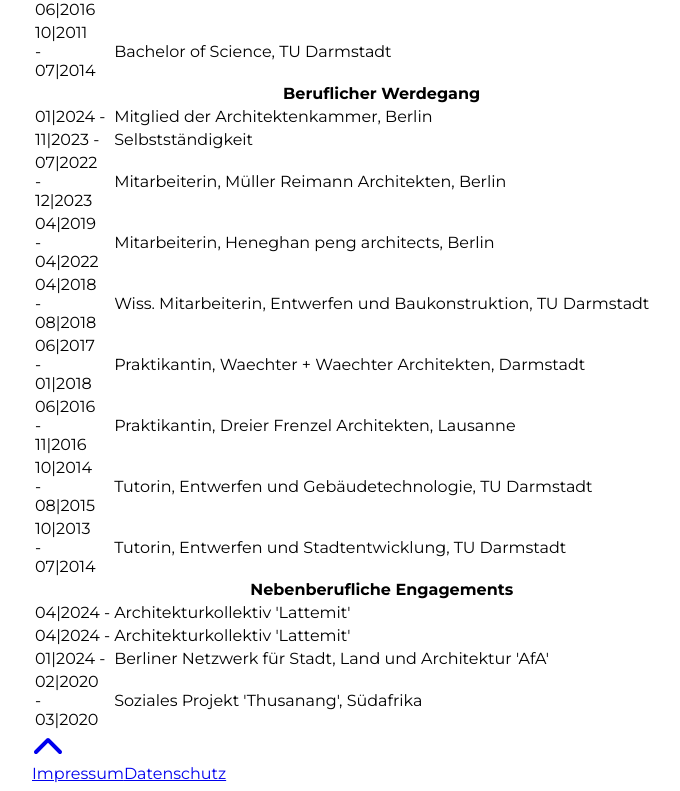
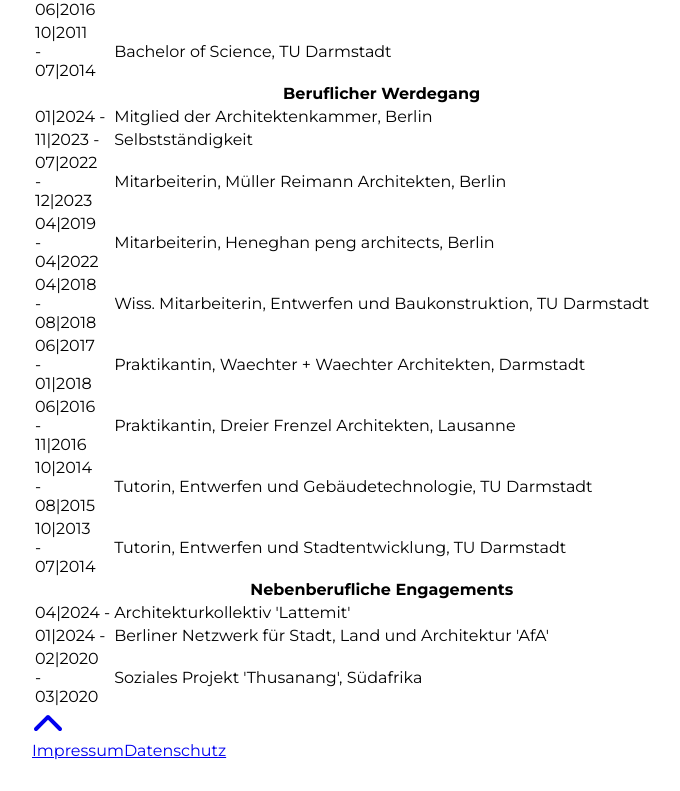
Before and after one commit to ihl-architektur/ihl-architektur.github.io, a React (Create React App) app: page /#/vita in a window 1280 px wide. Shown: the part 553-1344 px from the top of the page, without its empty margins (8-688 px from the left). After the commit the page ends 1321 px from the top, so only its background shows below. Built offline with nearby package versions, Linux system fonts and the light colour scheme; the HTML template or start-up script is replaced by a standard one.

Commit message:
Rückgängig Vita

```diff
--- a/src/pages/Vita.jsx
+++ b/src/pages/Vita.jsx
@@ -125,12 +125,6 @@ const Vita = () => {
         </tr>
         <tr>
           <td className="font-light flex flex-row justify-between min-w-[140px]">
-            <div>04|2024 -</div>
-          </td>
-          <td className="pl-4">Architekturkollektiv &apos;Lattemit&apos;</td>
-        </tr>
-        <tr>
-          <td className="font-light flex flex-row justify-between min-w-[140px]">
             <div>01|2024 -</div>
           </td>
           <td className="pl-4">
```
